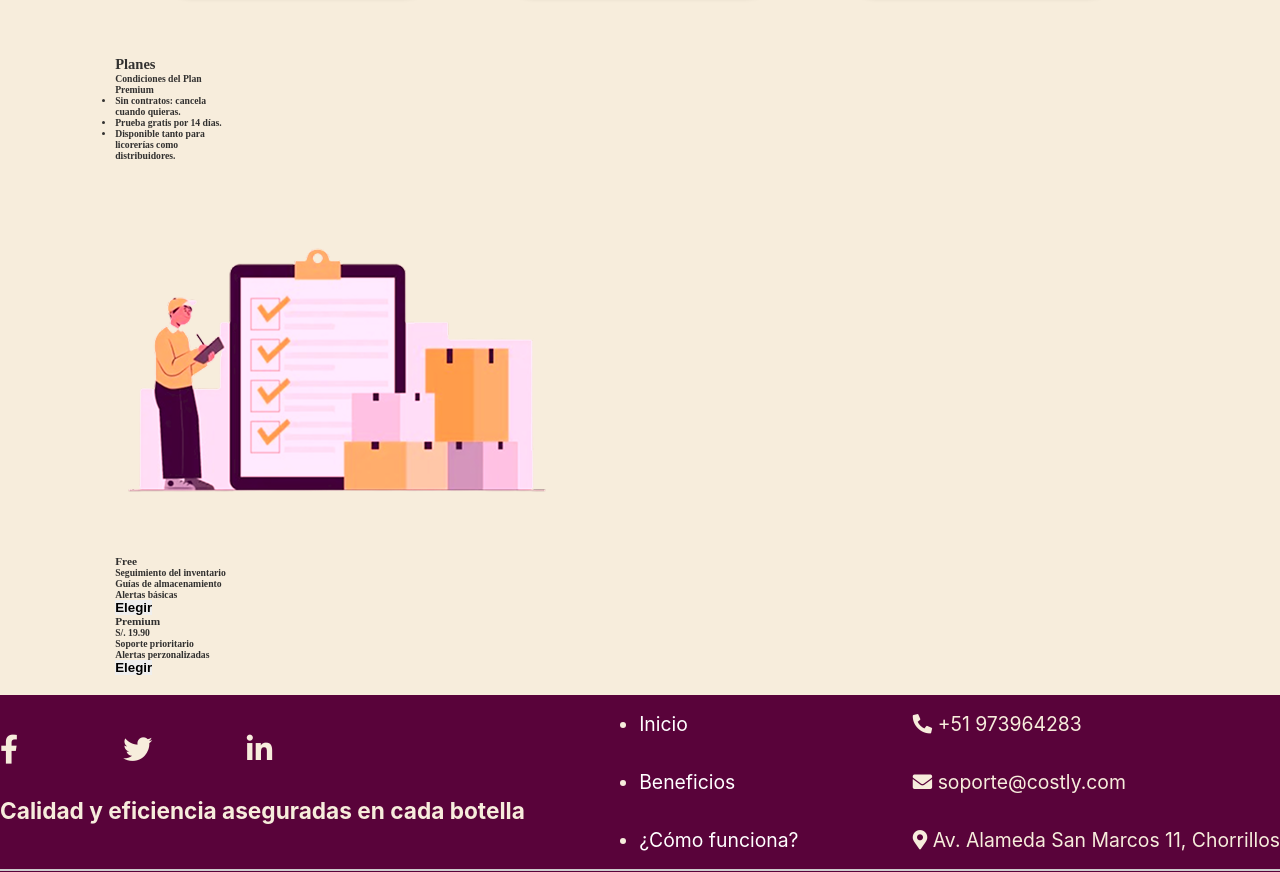
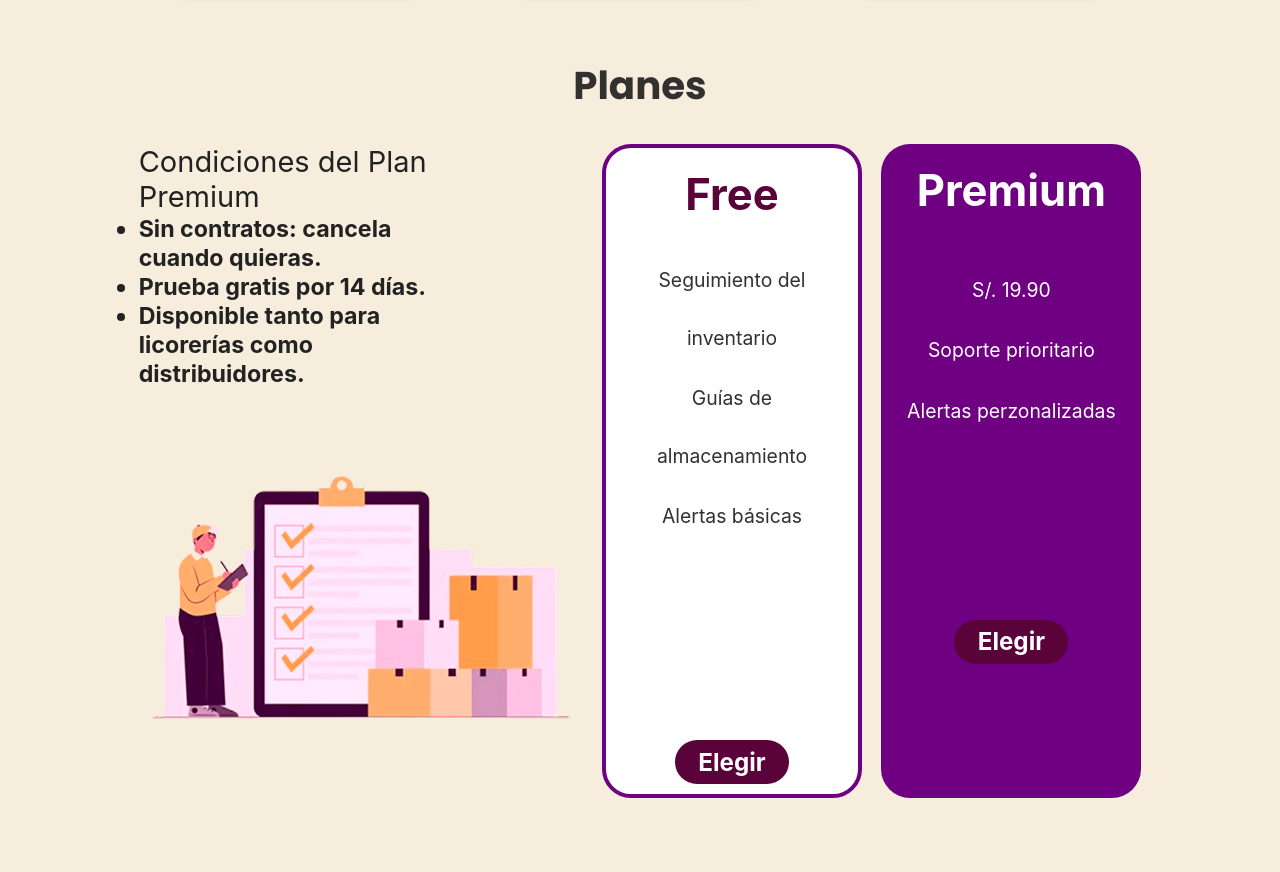
Before and after one commit to EXPDesigners/StockSip-LandingPage, a plain HTML site: page index.html in a window 1280 px wide. Shown: the part 1366-2238 px from the top of the page. Drawn offline with Linux system fonts and the light colour scheme; a web font is replaced by a local one.

Commit message:
feat(premium-plans): add premium plans css styles.

```diff
--- a/css/style.css
+++ b/css/style.css
@@ -397,3 +397,146 @@ footer {
   margin-top: 10px;
   background-color: var(--magenta);
 }
+
+.plans-title h1 {
+  text-align: center;
+  margin-bottom: 1rem;
+  font-size: 4rem;
+  font-family: "Poppins", sans-serif;
+}
+
+.plan-text p{
+  font-size: 3rem;
+  font-weight: 400;
+  font-family: "Inter", sans-serif;
+  color: var(--dark-background);
+}
+
+.plan-text ul{
+  font-size: 2.4rem;
+  font-weight: 400;
+  font-family: "Inter", sans-serif;
+  color: var(--dark-background);
+}
+
+.box-content{
+  display: flex;
+  justify-content: center;
+  gap: 2rem;
+  padding: 2rem;
+}
+
+.box-free, .box-premium {
+  flex: 1;
+  max-width: 260px;
+  display: flex;
+  flex-direction: column;
+  border-radius: 3rem;
+  overflow: hidden;
+  text-align: center;
+  margin-bottom: 6rem;
+}
+
+.plan-free p, .plan-premium p {
+  font-size: 2rem;
+  padding: 1px;
+  line-height: 3;
+  font-weight: 400;
+  font-family: "Inter", sans-serif;
+}
+
+.box-free {
+  background-color: #FFFFFF;
+  border: 4px solid var(--purple);
+}
+
+.box-free h3 {
+  font-size: 4.5rem;
+  font-weight: 700;
+  font-family: "Inter", sans-serif;
+  background: none;
+  text-align: center;
+  color: var(--magenta);
+  padding: 2rem 0;
+}
+
+.box-free .plan-free {
+  padding: 1rem;
+}
+
+.box-free .plan-free .btn {
+  margin-top: 1.5rem;
+  text-align: center;
+}
+
+#free-button {
+  background-color: var(--magenta);
+  color: #fff;
+  display: inline-block;
+  border: none;
+  padding:0.8rem 2.4rem;
+  border-radius: 5rem;
+  font-size: 2.5rem;
+  font-family: "Inter", sans-serif;
+  cursor: pointer;
+  transition: background-color 0.3s ease;
+  margin-top: 20rem;
+  text-align: center;
+}
+
+#free-button:hover {
+  background-color: var(--wine);
+}
+
+.box-premium {
+  background-color: var(--purple);
+  color: var(--dark-text);
+}
+
+.box-premium h3 {
+  font-size: 4.5rem;
+  font-weight: 700;
+  font-family: "Inter", sans-serif;
+  text-align: center;
+  padding: 2rem 0;
+}
+
+.box-premium .plan-premium {
+  padding: 1rem;
+}
+
+.box-premium .plan-premium ul {
+  list-style: none;
+  display: flex;
+  flex-direction: column;
+  gap: 0.75rem;
+}
+
+.box-premium .plan-premium ul li:first-child {
+  font-size: 2rem;
+  font-weight: 700;
+}
+
+.box-premium .plan-premium {
+  margin-top: 1.5rem;
+  text-align: center;
+}
+
+#premium-button {
+  background-color: var(--magenta);
+  color: var(--dark-text);
+  border: none;
+  display: inline-block;
+  padding:0.8rem 2.4rem;
+  border-radius: 5rem;
+  font-size: 2.5rem;
+  font-family: "Inter", sans-serif;
+  cursor: pointer;
+  transition: background-color 0.3s ease;
+  margin-top: 18.5rem;
+  text-align: center;
+}
+
+#premium-button:hover {
+  background-color: var(--wine);
+}
```
